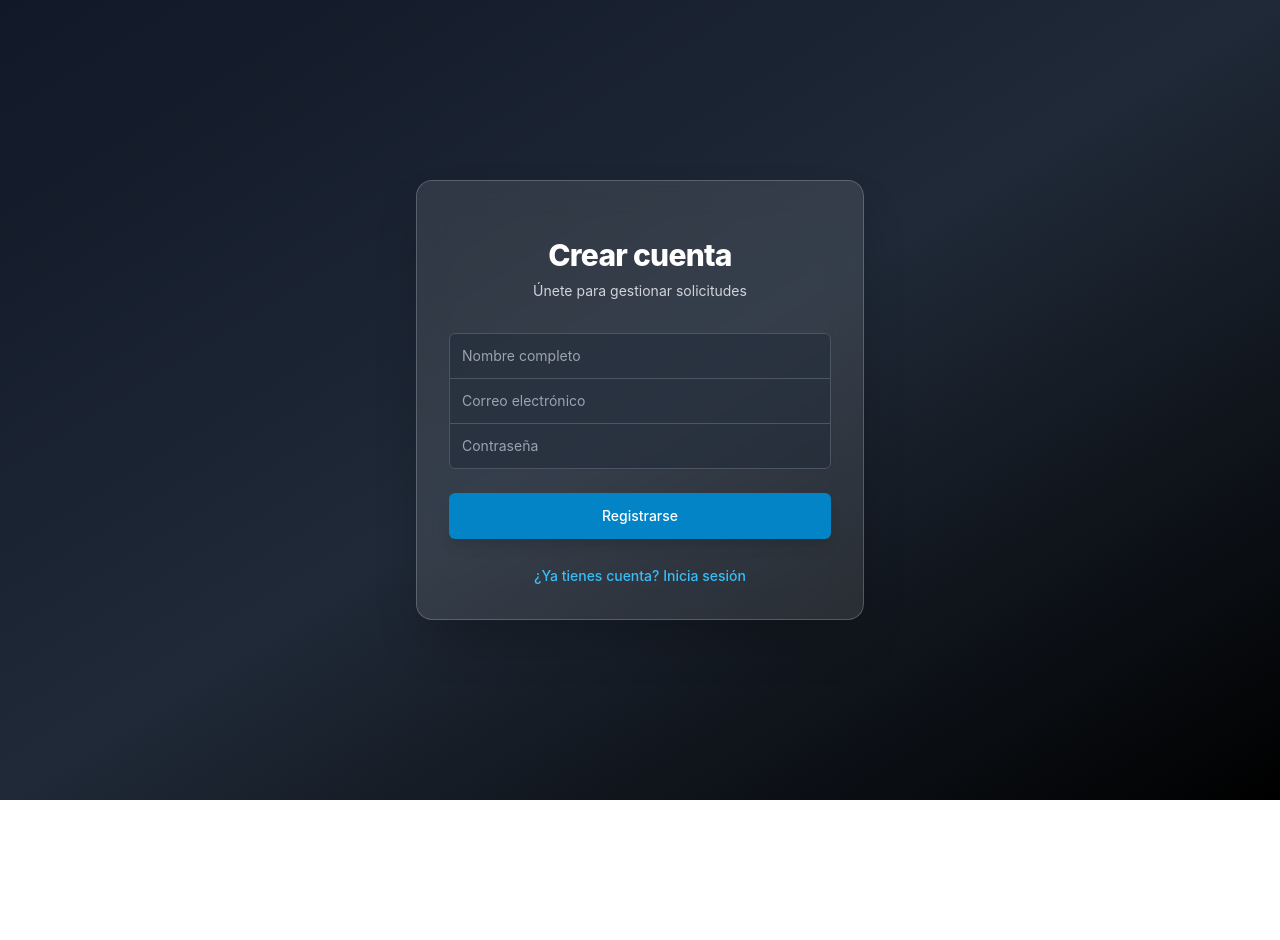
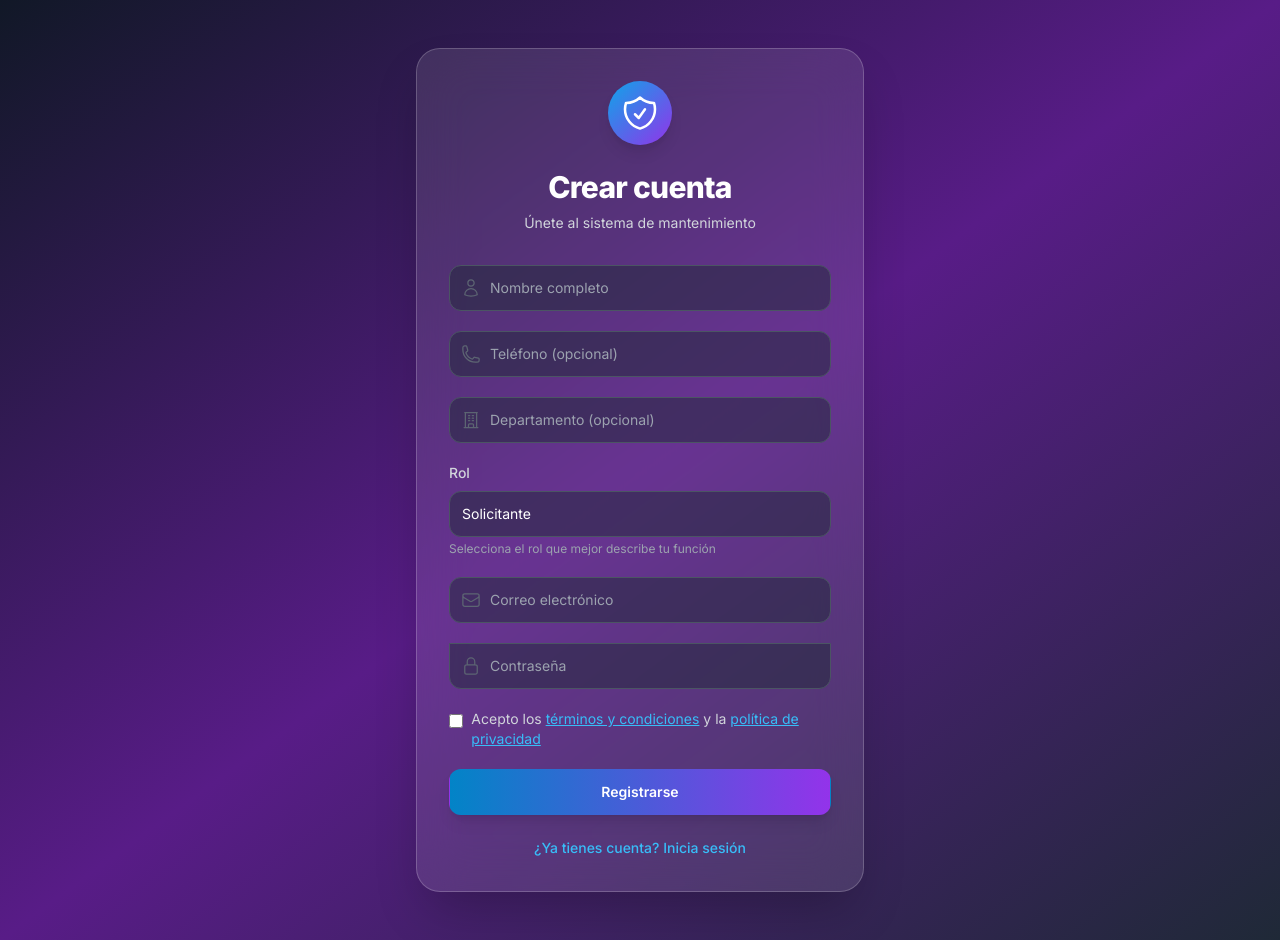
Before and after one commit to Cristian-DW/maintenance-manager, a React (Vite) app in the folder app/maintenance-manager-ui/: page /login in a window 1280 px wide. Both pictures are taken after a click on the button "¿No tienes cuenta? Regístrate". Before the commit the page ends 800 px from the top, so only its background shows below. Built offline with nearby package versions, Linux system fonts and the light colour scheme.

Commit message:
feat: Enhance login/registration form with new fields, client-side validation, and UI improvements including heroicons.

```diff
--- a/app/maintenance-manager-ui/src/assets/components/Login.jsx
+++ b/app/maintenance-manager-ui/src/assets/components/Login.jsx
@@ -1,6 +1,14 @@
 import React, { useState, useEffect } from 'react';
 import { useNavigate, useLocation } from 'react-router-dom';
 import { useAuth } from '../../auth';
+import {
+  EnvelopeIcon,
+  LockClosedIcon,
+  UserIcon,
+  PhoneIcon,
+  BuildingOfficeIcon,
+  ShieldCheckIcon
+} from '@heroicons/react/24/outline';
 
 export default function Login() {
   const location = useLocation();
@@ -12,26 +20,75 @@ export default function Login() {
     }
   }, [location.state]);
 
-  const [email, setEmail] = useState('');
-  const [password, setPassword] = useState('');
-  const [name, setName] = useState('');
+  const [formData, setFormData] = useState({
+    email: '',
+    password: '',
+    name: '',
+    phone: '',
+    department: '',
+    role: 'REQUESTER',
+    acceptTerms: false
+  });
   const [error, setError] = useState(null);
   const [loading, setLoading] = useState(false);
 
   const navigate = useNavigate();
   const { login, register } = useAuth();
 
+  const handleChange = (e) => {
+    const { name, value, type, checked } = e.target;
+    setFormData(prev => ({
+      ...prev,
+      [name]: type === 'checkbox' ? checked : value
+    }));
+  };
+
+  const validateForm = () => {
+    if (!isLogin) {
+      if (!formData.name.trim()) {
+        setError('El nombre es requerido');
+        return false;
+      }
+      if (formData.name.trim().length < 3) {
+        setError('El nombre debe tener al menos 3 caracteres');
+        return false;
+      }
+      if (formData.phone && !/^\d{10}$/.test(formData.phone.replace(/\s/g, ''))) {
+        setError('El teléfono debe tener 10 dígitos');
+        return false;
+      }
+      if (!formData.acceptTerms) {
+        setError('Debes aceptar los términos y condiciones');
+        return false;
+      }
+    }
+    if (!/^[^\s@]+@[^\s@]+\.[^\s@]+$/.test(formData.email)) {
+      setError('Email inválido');
+      return false;
+    }
+    if (formData.password.length < 6) {
+      setError('La contraseña debe tener al menos 6 caracteres');
+      return false;
+    }
+    return true;
+  };
+
   const handleSubmit = async (e) => {
     e.preventDefault();
     setError('');
+
+    if (!validateForm()) {
+      return;
+    }
+
     setLoading(true);
 
     try {
       let result;
       if (!isLogin) {
-        result = await register({ name, email, password });
+        result = await register(formData);
       } else {
-        result = await login({ email, password });
+        result = await login({ email: formData.email, password: formData.password });
       }
 
       if (result.ok) {
@@ -41,73 +98,195 @@ export default function Login() {
       }
     } catch (err) {
       console.error('Authentication error:', err);
-      setError('Usuario o contraseña incorrectos');
+      setError('Error en la autenticación. Por favor intenta de nuevo.');
     } finally {
       setLoading(false);
     }
   };
 
+  const switchMode = () => {
+    setIsLogin(!isLogin);
+    setError(null);
+    setFormData({
+      email: '',
+      password: '',
+      name: '',
+      phone: '',
+      department: '',
+      role: 'REQUESTER',
+      acceptTerms: false
+    });
+  };
+
   return (
-    <div className="min-h-screen flex items-center justify-center bg-gradient-to-br from-gray-900 via-gray-800 to-black py-12 px-4 sm:px-6 lg:px-8">
-      <div className="max-w-md w-full space-y-8 bg-white/10 backdrop-blur-lg p-8 rounded-2xl shadow-2xl border border-white/20">
+    <div className="min-h-screen flex items-center justify-center bg-gradient-to-br from-gray-900 via-purple-900 to-gray-800 py-12 px-4 sm:px-6 lg:px-8">
+      <div className="max-w-md w-full space-y-8 bg-white/10 backdrop-blur-xl p-8 rounded-3xl shadow-2xl border border-white/20">
         <div>
+          <div className="flex justify-center">
+            <div className="h-16 w-16 rounded-full bg-gradient-to-br from-primary-500 to-purple-600 flex items-center justify-center shadow-lg">
+              <ShieldCheckIcon className="h-10 w-10 text-white" />
+            </div>
+          </div>
           <h2 className="mt-6 text-center text-3xl font-extrabold text-white tracking-tight">
             {isLogin ? 'Bienvenido de nuevo' : 'Crear cuenta'}
           </h2>
           <p className="mt-2 text-center text-sm text-gray-300">
-            {isLogin ? 'Accede a tu panel de control' : 'Únete para gestionar solicitudes'}
+            {isLogin ? 'Accede a tu panel de control' : 'Únete al sistema de mantenimiento'}
           </p>
         </div>
 
-        <form className="mt-8 space-y-6" onSubmit={handleSubmit}>
-          <div className="rounded-md shadow-sm -space-y-px">
+        <form className="mt-8 space-y-5" onSubmit={handleSubmit}>
           {!isLogin && (
+            <>
+              {/* Name */}
               <div>
                 <label htmlFor="name" className="sr-only">Nombre completo</label>
+                <div className="relative">
+                  <div className="absolute inset-y-0 left-0 pl-3 flex items-center pointer-events-none">
+                    <UserIcon className="h-5 w-5 text-gray-400" />
+                  </div>
                   <input
                     id="name"
                     name="name"
                     type="text"
                     required
-                  className="appearance-none rounded-none relative block w-full px-3 py-3 border border-gray-600 placeholder-gray-400 text-white bg-gray-800/50 rounded-t-md focus:outline-none focus:ring-primary-500 focus:border-primary-500 focus:z-10 sm:text-sm transition-colors"
+                    className="appearance-none relative block w-full pl-10 pr-3 py-3 border border-gray-600 placeholder-gray-400 text-white bg-gray-800/50 rounded-xl focus:outline-none focus:ring-2 focus:ring-primary-500 focus:border-transparent sm:text-sm transition-all"
                     placeholder="Nombre completo"
-                  value={name}
-                  onChange={(e) => setName(e.target.value)}
+                    value={formData.name}
+                    onChange={handleChange}
                   />
                 </div>
+              </div>
+
+              {/* Phone */}
+              <div>
+                <label htmlFor="phone" className="sr-only">Teléfono</label>
+                <div className="relative">
+                  <div className="absolute inset-y-0 left-0 pl-3 flex items-center pointer-events-none">
+                    <PhoneIcon className="h-5 w-5 text-gray-400" />
+                  </div>
+                  <input
+                    id="phone"
+                    name="phone"
+                    type="tel"
+                    className="appearance-none relative block w-full pl-10 pr-3 py-3 border border-gray-600 placeholder-gray-400 text-white bg-gray-800/50 rounded-xl focus:outline-none focus:ring-2 focus:ring-primary-500 focus:border-transparent sm:text-sm transition-all"
+                    placeholder="Teléfono (opcional)"
+                    value={formData.phone}
+                    onChange={handleChange}
+                  />
+                </div>
+              </div>
+
+              {/* Department */}
+              <div>
+                <label htmlFor="department" className="sr-only">Departamento</label>
+                <div className="relative">
+                  <div className="absolute inset-y-0 left-0 pl-3 flex items-center pointer-events-none">
+                    <BuildingOfficeIcon className="h-5 w-5 text-gray-400" />
+                  </div>
+                  <input
+                    id="department"
+                    name="department"
+                    type="text"
+                    className="appearance-none relative block w-full pl-10 pr-3 py-3 border border-gray-600 placeholder-gray-400 text-white bg-gray-800/50 rounded-xl focus:outline-none focus:ring-2 focus:ring-primary-500 focus:border-transparent sm:text-sm transition-all"
+                    placeholder="Departamento (opcional)"
+                    value={formData.department}
+                    onChange={handleChange}
+                  />
+                </div>
+              </div>
+
+              {/* Role Selection */}
+              <div>
+                <label htmlFor="role" className="block text-sm font-medium text-gray-300 mb-2">
+                  Rol
+                </label>
+                <select
+                  id="role"
+                  name="role"
+                  className="appearance-none relative block w-full px-3 py-3 border border-gray-600 text-white bg-gray-800/50 rounded-xl focus:outline-none focus:ring-2 focus:ring-primary-500 focus:border-transparent sm:text-sm transition-all"
+                  value={formData.role}
+                  onChange={handleChange}
+                >
+                  <option value="REQUESTER">Solicitante</option>
+                  <option value="TECH">Técnico</option>
+                  <option value="MANAGER">Gerente</option>
+                </select>
+                <p className="mt-1 text-xs text-gray-400">
+                  Selecciona el rol que mejor describe tu función
+                </p>
+              </div>
+            </>
           )}
+
+          {/* Email */}
           <div>
             <label htmlFor="email-address" className="sr-only">Correo electrónico</label>
+            <div className="relative">
+              <div className="absolute inset-y-0 left-0 pl-3 flex items-center pointer-events-none">
+                <EnvelopeIcon className="h-5 w-5 text-gray-400" />
+              </div>
               <input
                 id="email-address"
                 name="email"
                 type="email"
                 autoComplete="email"
                 required
-                className={`appearance-none rounded-none relative block w-full px-3 py-3 border border-gray-600 placeholder-gray-400 text-white bg-gray-800/50 focus:outline-none focus:ring-primary-500 focus:border-primary-500 focus:z-10 sm:text-sm transition-colors ${!isLogin ? '' : 'rounded-t-md'}`}
+                className={`appearance-none relative block w-full pl-10 pr-3 py-3 border border-gray-600 placeholder-gray-400 text-white bg-gray-800/50 focus:outline-none focus:ring-2 focus:ring-primary-500 focus:border-transparent sm:text-sm transition-all ${!isLogin ? 'rounded-xl' : 'rounded-t-xl'}`}
                 placeholder="Correo electrónico"
-                value={email}
-                onChange={(e) => setEmail(e.target.value)}
+                value={formData.email}
+                onChange={handleChange}
               />
             </div>
+          </div>
+
+          {/* Password */}
           <div>
             <label htmlFor="password" className="sr-only">Contraseña</label>
+            <div className="relative">
+              <div className="absolute inset-y-0 left-0 pl-3 flex items-center pointer-events-none">
+                <LockClosedIcon className="h-5 w-5 text-gray-400" />
+              </div>
               <input
                 id="password"
                 name="password"
                 type="password"
                 autoComplete="current-password"
                 required
-                className="appearance-none rounded-none relative block w-full px-3 py-3 border border-gray-600 placeholder-gray-400 text-white bg-gray-800/50 rounded-b-md focus:outline-none focus:ring-primary-500 focus:border-primary-500 focus:z-10 sm:text-sm transition-colors"
+                className="appearance-none relative block w-full pl-10 pr-3 py-3 border border-gray-600 placeholder-gray-400 text-white bg-gray-800/50 rounded-b-xl focus:outline-none focus:ring-2 focus:ring-primary-500 focus:border-transparent sm:text-sm transition-all"
                 placeholder="Contraseña"
-                value={password}
-                onChange={(e) => setPassword(e.target.value)}
+                value={formData.password}
+                onChange={handleChange}
               />
             </div>
           </div>
 
+          {/* Terms and Conditions */}
+          {!isLogin && (
+            <div className="flex items-start">
+              <input
+                id="acceptTerms"
+                name="acceptTerms"
+                type="checkbox"
+                className="h-4 w-4 mt-1 text-primary-600 focus:ring-primary-500 border-gray-600 rounded bg-gray-800/50"
+                checked={formData.acceptTerms}
+                onChange={handleChange}
+              />
+              <label htmlFor="acceptTerms" className="ml-2 block text-sm text-gray-300">
+                Acepto los{' '}
+                <a href="#" className="text-primary-400 hover:text-primary-300 underline">
+                  términos y condiciones
+                </a>{' '}
+                y la{' '}
+                <a href="#" className="text-primary-400 hover:text-primary-300 underline">
+                  política de privacidad
+                </a>
+              </label>
+            </div>
+          )}
+
           {error && (
-            <div className="text-red-400 text-sm text-center bg-red-900/30 p-2 rounded border border-red-500/50">
+            <div className="p-3 text-red-300 bg-red-900/30 rounded-xl border border-red-500/50 text-sm">
               {error}
             </div>
           )}
@@ -116,28 +295,26 @@ export default function Login() {
             <button
               type="submit"
               disabled={loading}
-              className="group relative w-full flex justify-center py-3 px-4 border border-transparent text-sm font-medium rounded-md text-white bg-primary-600 hover:bg-primary-700 focus:outline-none focus:ring-2 focus:ring-offset-2 focus:ring-primary-500 transition-all duration-200 shadow-lg hover:shadow-primary-600/30 disabled:opacity-70 disabled:cursor-not-allowed"
+              className="group relative w-full flex justify-center py-3 px-4 border border-transparent text-sm font-semibold rounded-xl text-white bg-gradient-to-r from-primary-600 to-purple-600 hover:from-primary-700 hover:to-purple-700 focus:outline-none focus:ring-2 focus:ring-offset-2 focus:ring-primary-500 transition-all duration-200 shadow-lg hover:shadow-primary-600/30 disabled:opacity-70 disabled:cursor-not-allowed"
             >
               {loading ? (
+                <>
                   <svg className="animate-spin -ml-1 mr-3 h-5 w-5 text-white" xmlns="http://www.w3.org/2000/svg" fill="none" viewBox="0 0 24 24">
                     <circle className="opacity-25" cx="12" cy="12" r="10" stroke="currentColor" strokeWidth="4"></circle>
                     <path className="opacity-75" fill="currentColor" d="M4 12a8 8 0 018-8V0C5.373 0 0 5.373 0 12h4zm2 5.291A7.962 7.962 0 014 12H0c0 3.042 1.135 5.824 3 7.938l3-2.647z"></path>
                   </svg>
-              ) : null}
-              {isLogin ? 'Iniciar Sesión' : 'Registrarse'}
+                  {isLogin ? 'Iniciando sesión...' : 'Registrando...'}
+                </>
+              ) : (
+                <>{isLogin ? 'Iniciar Sesión' : 'Registrarse'}</>
+              )}
             </button>
           </div>
 
           <div className="text-center">
             <button
               type="button"
-              onClick={() => {
-                setIsLogin(!isLogin);
-                setError(null);
-                setEmail('');
-                setPassword('');
-                setName('');
-              }}
+              onClick={switchMode}
               className="text-sm font-medium text-primary-400 hover:text-primary-300 transition-colors"
             >
               {isLogin ? '¿No tienes cuenta? Regístrate' : '¿Ya tienes cuenta? Inicia sesión'}
--- a/app/maintenance-manager-ui/src/assets/components/Profile.jsx
+++ b/app/maintenance-manager-ui/src/assets/components/Profile.jsx
@@ -77,10 +77,32 @@ export default function Profile() {
     </div>
   );
 
-  // Calculate statistics
-  const myRequests = userRequests.filter(r => r.requestedBy?.ID === user.ID);
-  const assignedToMe = userRequests.filter(r => r.assignedTo?.ID === user.ID);
+  // Debug logging
+  console.log('Profile - Current user:', user);
+  console.log('Profile - All requests:', allRequests);
+  console.log('Profile - User requests:', userRequests);
+
+  // Calculate statistics with null checks
+  const myRequests = userRequests.filter(r => {
+    const match = r.requestedBy?.ID === user?.ID;
+    if (match) console.log('My request found:', r.title);
+    return match;
+  });
+
+  const assignedToMe = userRequests.filter(r => {
+    const match = r.assignedTo?.ID === user?.ID;
+    if (match) console.log('Assigned to me:', r.title);
+    return match;
+  });
+
   const completedByMe = assignedToMe.filter(r => r.status === 'DONE' || r.status === 'CLOSED');
+
+  console.log('Profile Stats:', {
+    total: userRequests.length,
+    myRequests: myRequests.length,
+    assignedToMe: assignedToMe.length,
+    completedByMe: completedByMe.length
+  });
 
   const stats = [
     {
--- a/app/maintenance-manager-ui/src/index.css
+++ b/app/maintenance-manager-ui/src/index.css
@@ -1,8 +1,8 @@
+@import url('https://fonts.googleapis.com/css2?family=Inter:wght@300;400;500;600;700;800&display=swap');
+
 @tailwind base;
 @tailwind components;
 @tailwind utilities;
-
-@import url('https://fonts.googleapis.com/css2?family=Inter:wght@300;400;500;600;700;800&display=swap');
 
 @layer base {
   :root {
@@ -50,15 +50,11 @@
 
 @layer components {
   .btn {
-    @apply inline-flex items-center justify-center px-5 py-2.5 rounded-lg font-semibold
-           transition-all duration-300 ease-out focus:outline-none focus:ring-2 focus:ring-offset-2
-           disabled:opacity-50 disabled:cursor-not-allowed transform hover:scale-[1.02] active:scale-[0.98];
+    @apply inline-flex items-center justify-center px-5 py-2.5 rounded-lg font-semibold transition-all duration-300 ease-out focus:outline-none focus:ring-2 focus:ring-offset-2 disabled:opacity-50 disabled:cursor-not-allowed transform hover:scale-[1.02] active:scale-[0.98];
   }
 
   .btn-primary {
-    @apply bg-gradient-to-r from-primary-600 to-primary-700 text-white
-           hover:from-primary-700 hover:to-primary-800 focus:ring-primary-500
-           shadow-lg hover:shadow-xl;
+    @apply bg-gradient-to-r from-primary-600 to-primary-700 text-white hover:from-primary-700 hover:to-primary-800 focus:ring-primary-500 shadow-lg hover:shadow-xl;
     box-shadow: 0 4px 14px rgba(124, 58, 237, 0.3);
   }
 
@@ -67,15 +63,11 @@
   }
 
   .btn-secondary {
-    @apply bg-white text-gray-700 border-2 border-gray-200 hover:border-primary-300
-           hover:bg-gradient-to-r hover:from-primary-50 hover:to-purple-50
-           focus:ring-primary-500 shadow-md hover:shadow-lg;
+    @apply bg-white text-gray-700 border-2 border-gray-200 hover:border-primary-300 hover:bg-gradient-to-r hover:from-primary-50 hover:to-purple-50 focus:ring-primary-500 shadow-md hover:shadow-lg;
   }
 
   .btn-danger {
-    @apply bg-gradient-to-r from-red-600 to-red-700 text-white
-           hover:from-red-700 hover:to-red-800 focus:ring-red-500
-           shadow-lg hover:shadow-xl;
+    @apply bg-gradient-to-r from-red-600 to-red-700 text-white hover:from-red-700 hover:to-red-800 focus:ring-red-500 shadow-lg hover:shadow-xl;
   }
 
   .btn-sm {
@@ -87,8 +79,7 @@
   }
 
   .card {
-    @apply bg-white/90 backdrop-blur-sm rounded-2xl border border-gray-200/50
-           overflow-hidden transition-all duration-300;
+    @apply bg-white/90 backdrop-blur-sm rounded-2xl border border-gray-200/50 overflow-hidden transition-all duration-300;
     box-shadow: var(--shadow-soft);
   }
 
@@ -110,11 +101,7 @@
   }
 
   .input {
-    @apply block w-full rounded-lg border-0 py-2.5 px-4 text-gray-900
-           ring-2 ring-inset ring-gray-200 placeholder:text-gray-400
-           focus:ring-2 focus:ring-inset focus:ring-primary-500
-           sm:text-sm sm:leading-6 disabled:bg-gray-50 disabled:text-gray-500
-           disabled:ring-gray-200 transition-all duration-200;
+    @apply block w-full rounded-lg border-0 py-2.5 px-4 text-gray-900 ring-2 ring-inset ring-gray-200 placeholder:text-gray-400 focus:ring-2 focus:ring-inset focus:ring-primary-500 sm:text-sm sm:leading-6 disabled:bg-gray-50 disabled:text-gray-500 disabled:ring-gray-200 transition-all duration-200;
     box-shadow: var(--shadow-soft);
   }
 
@@ -127,8 +114,7 @@
   }
 
   .badge {
-    @apply inline-flex items-center rounded-full px-3 py-1 text-xs font-semibold
-           ring-2 ring-inset transition-all duration-200 hover:scale-105;
+    @apply inline-flex items-center rounded-full px-3 py-1 text-xs font-semibold ring-2 ring-inset transition-all duration-200 hover:scale-105;
   }
 
   .badge-primary {
@@ -157,6 +143,7 @@
       opacity: 0;
       transform: translateY(20px);
     }
+
     to {
       opacity: 1;
       transform: translateY(0);
@@ -167,6 +154,7 @@
     0% {
       background-position: -1000px 0;
     }
+
     100% {
       background-position: 1000px 0;
     }
```
Lines whose indentation alone changed are shown as unchanged.
